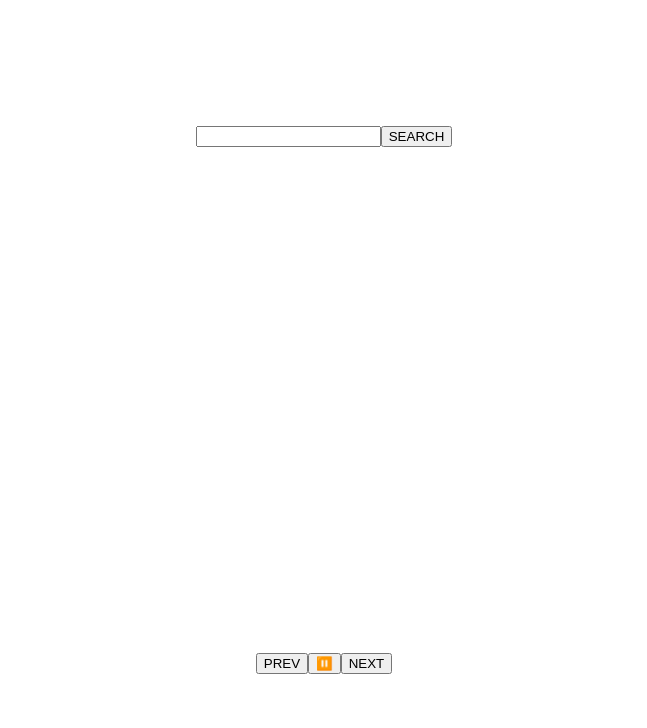
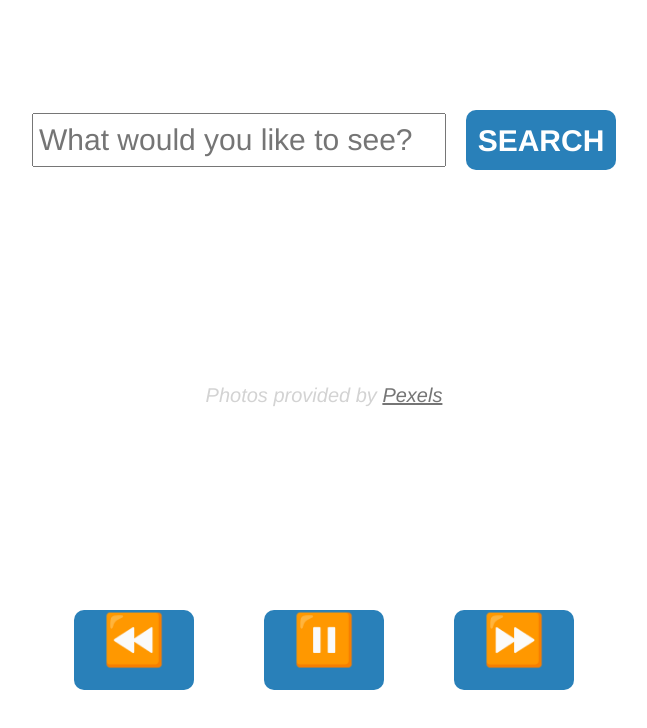
Before and after one commit to zingerj/react-photo-stream, a React app: page / in a window 1280 px wide. Shown: the whole page, without its empty margins (316-963 px from the left). Built offline with nearby package versions, Linux system fonts and the light colour scheme; no server answers.

Commit message:
[added] styling

```diff
--- a/app/app.js
+++ b/app/app.js
@@ -146,14 +146,17 @@ class App extends Component {
     return (
       <div className={styles.container}>
         <div className={styles.searchContainer}>
-          <input onChange={e => this.setState({ searchTerm: e.target.value })}/>
-          <button onClick={() => this.search()}>SEARCH</button>
+          <input id={styles.searchInput} placeholder="What would you like to see?" value={this.state.searchTerm} onChange={e => this.setState({ searchTerm: e.target.value })}/>
+          <button id={styles.searchButton} className={styles.button} onClick={() => this.search()}>SEARCH</button>
         </div>
-        <Photo src={this.state.current} />
+        <div className={styles.photoContainer}>
+          <Photo src={this.state.current} />
+          <span className={styles.attribution}>Photos provided by <a href="http://pexels.com">Pexels</a></span>
+        </div>
         <div className={styles.controlContainer}>
-          <button onClick={() => this.prev()}>PREV</button>
-          <button onClick={() => this.toggle()}>{this.state.playButton}</button>
-          <button onClick={() => this.next()}>NEXT</button>
+          <button className={styles.button} onClick={() => this.prev()}>⏪</button>
+          <button className={styles.button} onClick={() => this.toggle()}>{this.state.playButton}</button>
+          <button className={styles.button} onClick={() => this.next()}>⏩</button>
         </div>
       </div>
     )
--- a/app/style.css
+++ b/app/style.css
@@ -6,7 +6,7 @@ body {
   display: flex;
   flex-direction: column;
   align-items: center;
-  justify-content: space-around;
+  justify-content: center;
   height: 100vh;
   width: 100vw;
 }
@@ -15,12 +15,65 @@ body {
   display: flex;
   align-items: center;
   justify-content: center;
-  width: 40vw;
+  width: 100vw;
+}
+
+.photoContainer {
+  margin: 20px 0 20px 0;
+  height: 400px;
+  width: 100vw;
+  display: flex;
+  flex-direction: column;
+  justify-content: center;
+  align-items: center;
+}
+
+.attribution {
+  margin-top: 10px;
+  color: #d3d3d3;
+  font-style: italic;
+  font-size: 20px;
+  font-family: 'Helvetica Neue';
+}
+
+a {
+  color: #757575;
 }
 
 .controlContainer {
   display: flex;
   align-items: center;
-  justify-content: center;
-  width: 40vw;
+  justify-content: space-between;
+  width: 500px;
 }
+
+.button {
+  border: 0;
+  outline: none;
+  background-color: #2980b9;
+  color: white;
+  border-radius: 10px;
+  cursor: pointer;
+  height: 80px;
+  width: 120px;
+  font-weight: bold;
+  font-family: 'Helvetica Neue';
+  font-size: 50px;
+  padding-bottom: 30px;
+}
+
+#searchButton {
+  padding-bottom: 0;
+  width: 150px;
+  margin-left: 20px;
+  font-size: 30px;
+  height: 60px;
+}
+
+#searchInput {
+  width: 400px;
+  height: 50px;
+  font-size: 30px;
+  font-family: 'Helvetica Neue';
+  padding: 0 5px 0 5px;
+}
```
Also changed, not shown: app/style.js (+57 -4 lines).
